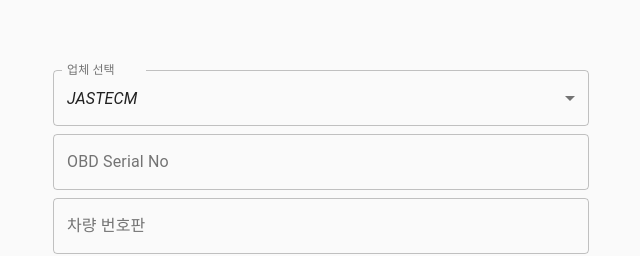
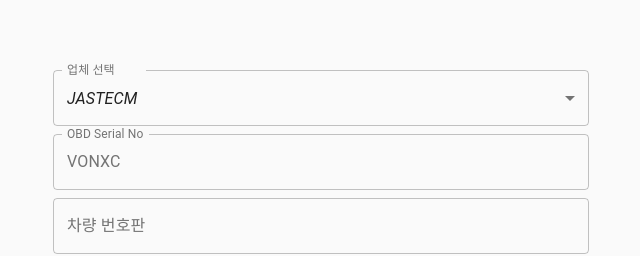
Before and after one commit to haymee77/self-rent-mobile-decide, a React (Create React App) app: page /regist-obd in a window 1280 px wide. Shown: the top 256 px of the page, without its empty margins (319-959 px from the left). Built offline with nearby package versions, Linux system fonts and the light colour scheme.

Commit message:
obd prefix 수정

```diff
--- a/src/RegistObd.js
+++ b/src/RegistObd.js
@@ -11,6 +11,7 @@ import InputLabel from '@material-ui/core/InputLabel';
 import MenuItem from '@material-ui/core/MenuItem';
 import FormControl from '@material-ui/core/FormControl';
 import Select from '@material-ui/core/Select';
+import InputAdornment from '@material-ui/core/InputAdornment';
 import axios from 'axios';
 
 const useStyles = makeStyles((theme) => ({
@@ -117,15 +118,20 @@ export default () => {
             </div>
             <div>
               <TextField
+                type='number'
                 fullWidth
                 className={classes.regObdBoxText}
                 id='outlined-basic'
                 label='OBD Serial No'
                 variant='outlined'
                 onChange={(e) => {
-                  setDeviceKey(e.target.value);
+                  setDeviceKey(`VONXC${e.target.value}`);
                 }}
-                value={deviceKey}
+                InputProps={{
+                  startAdornment: (
+                    <InputAdornment position='start'>VONXC</InputAdornment>
+                  ),
+                }}
               />
             </div>
             <div>
--- a/src/RemoteObd.js
+++ b/src/RemoteObd.js
@@ -63,7 +63,7 @@ export default () => {
   const [validDevice, setValidDevice] = React.useState(false);
 
   const handleChangeDeviceKey = (e) => {
-    const deviceKeyPrefix = 'VONXC0000';
+    const deviceKeyPrefix = 'VONXC';
     setDeviceKey(`${deviceKeyPrefix}${e.target.value}`);
   };
   const handleView = () => {
@@ -222,6 +222,7 @@ export default () => {
         <Box className='search-box' color='primary.main'>
           <form className={classes.searchBoxForm} noValidate autoComplete='off'>
             <TextField
+              type='number'
               onChange={handleChangeDeviceKey}
               className={classes.searchBoxText}
               id='outlined-basic'
@@ -229,7 +230,7 @@ export default () => {
               variant='outlined'
               InputProps={{
                 startAdornment: (
-                  <InputAdornment position='start'>VONXC0000</InputAdornment>
+                  <InputAdornment position='start'>VONXC</InputAdornment>
                 ),
               }}
             />
```
